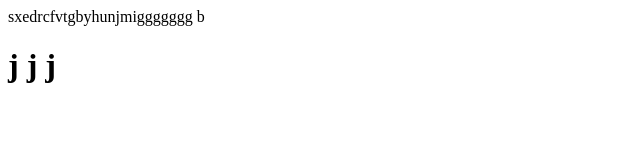
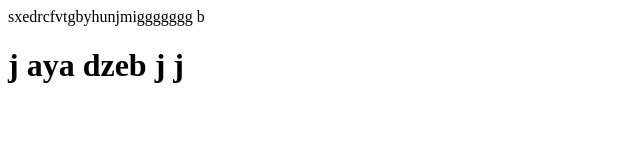
Before and after one commit to ayapro00/aya, a plain HTML site: page index.html in a window 1280 px wide. Shown: the whole page, without its empty margins (0-640 px from the left). Drawn offline with Linux system fonts and the light colour scheme.

Commit message:
Update index.html
Test

```diff
--- a/index.html
+++ b/index.html
@@ -9,7 +9,7 @@
 <body>
     sxedrcfvtgbyhunjmiggggggg
     b
-    <h1>j
+    <h1>j aya dzeb
         j
         j
 
```
